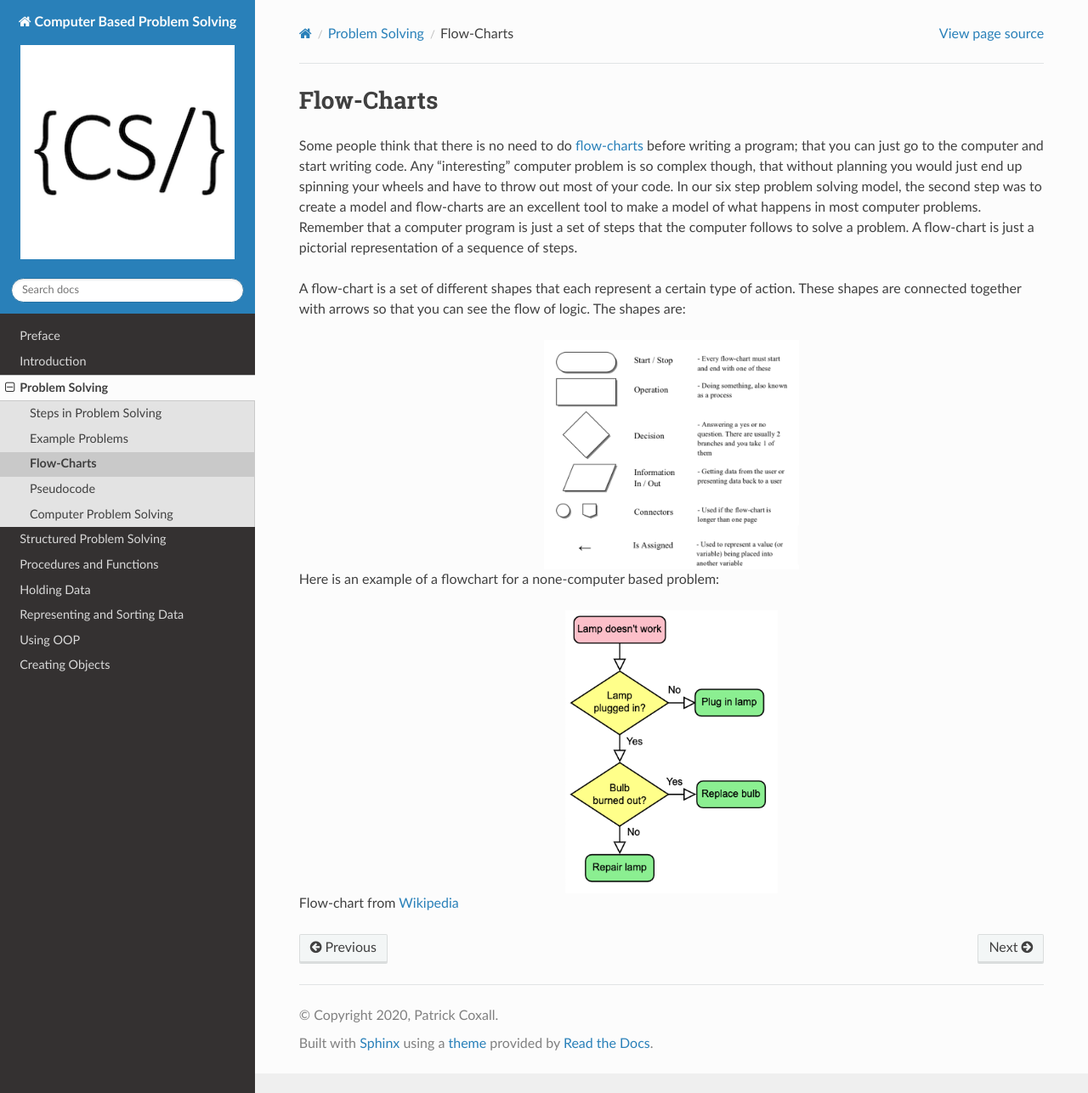
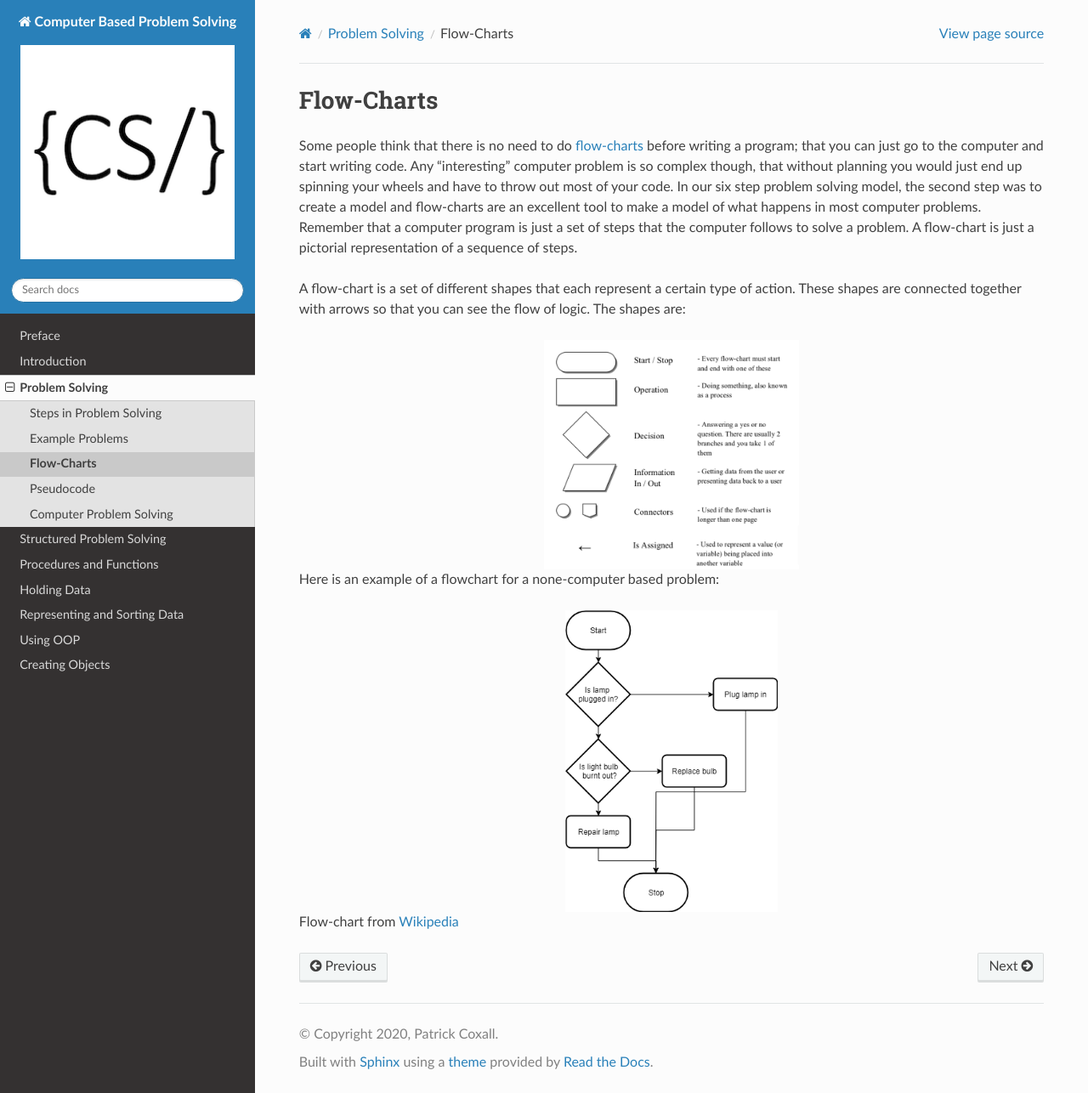
Before and after one commit to Mr-Coxall/Computer-Based-Problem-Solving, a Sphinx documentation site: the page built from docs/problem-solving/flow-charts.rst, in a window 1280 px wide and 1286 px high. Shown: the whole window at 85% size. Built offline with Sphinx 7.4.7 and the Read the Docs theme 2.0.0, drawn with Linux system fonts in a browser that asks for light colours; pages that are not in the unit, such as notebooks, are missing from menus.

Commit message:
replaced lamp example

```diff
--- a/docs/problem-solving/flow-charts.rst
+++ b/docs/problem-solving/flow-charts.rst
@@ -14,7 +14,7 @@ A flow-chart is a set of different shapes that each represent a certain type of
 
 Here is an example of a flowchart for a none-computer based problem:
 
-.. image:: ./images/lamp_flow-chart.png
+.. image:: ./images/flowchart-example.png
    :width: 250 px
    :alt: none-computer flow-chart
    :align: center
```
Also changed, not shown: docs/problem-solving/images/flowchart-example.png (added).
